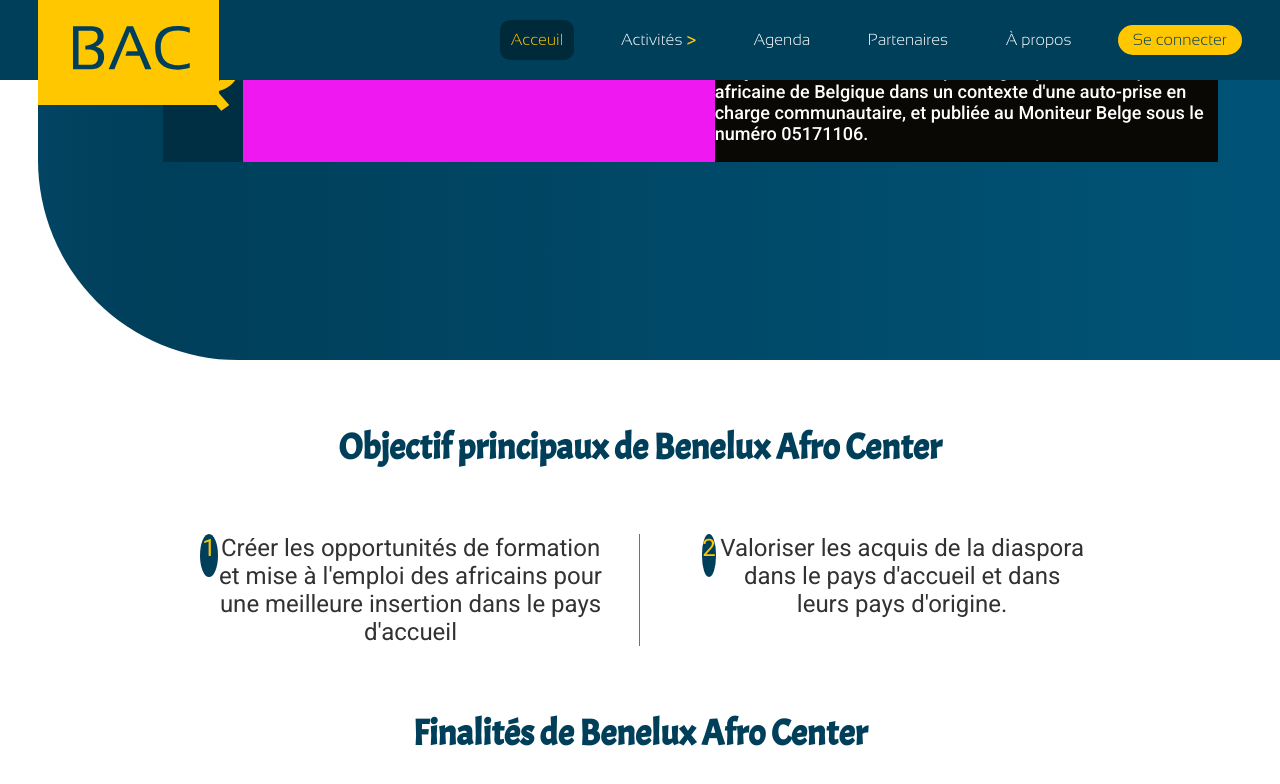
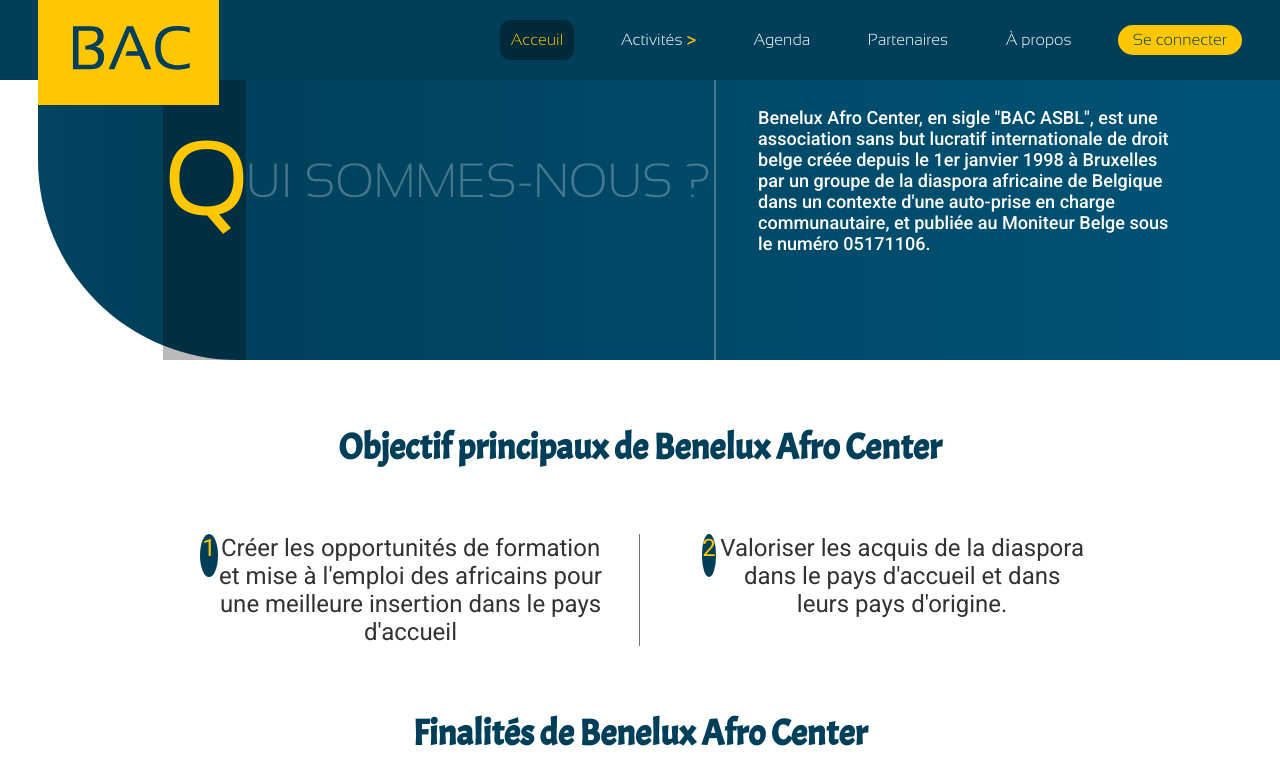
Before and after one commit to Romiale/benelux, a Next.js app: page /apropos in a window 1280 px wide. Shown: the top 784 px of the page. Built offline with nearby package versions, Linux system fonts and the light colour scheme.

Commit message:
perf: Add dependencies

```diff
--- a/pages/apropos.js
+++ b/pages/apropos.js
@@ -1,20 +1,11 @@
 import Layout from "../components/Layout";
 import Styles from "../styles/page_apropos/apropos.module.scss";
+import HeaderPage from "../components/HeaderPage";
 
 const Apropos = () => {
 	return (
- 		<Layout>
-			<div className={Styles.container_intro}>
-				<div className={Styles.container_items}>
-					<div className={Styles.items0}>Q</div>
-					<div className={Styles.items1}>UI SOMMES-NOUS ?</div>
-					<div className={Styles.items2}>
-						<p>
-							Benelux Afro Center, en sigle "BAC ASBL", est une association sans but lucratif internationale de droit belge créée depuis le 1er janvier 1998 à Bruxelles par un groupe de la diaspora africaine de Belgique dans un contexte d'une auto-prise en charge communautaire, et publiée au Moniteur Belge sous le numéro 05171106.
-						</p>
-					</div>
-				</div>
-			</div>
+		<Layout>
+			<HeaderPage/>
 			<div className={Styles.container_objectif}>
 				<h2 className={Styles.container_title}>Objectif principaux de Benelux Afro Center</h2>
 				<div className={Styles.container_objectif_items}>
--- a/styles/page_apropos/apropos.module.scss
+++ b/styles/page_apropos/apropos.module.scss
@@ -1,59 +1,7 @@
 @import '../../styles/mixin_colors.scss';
 @import '../../styles/mixin_typography.scss';
 
-.container_intro {
-	background   : linear-gradient(90deg, rgba(2, 68, 98, 1) 0%, rgba(0, 63, 90, 1) 9%, rgba(0, 83, 118, 1) 97%);
-	color        : white;
-	height       : 45vh;
-	margin       : 0 0 0 3%;
-	border-radius: 0 0 0 200px;
 
-	.container_items {
-		display      : flex;
-		position     : relative;
-		margin-left  : 10%;
-		margin-right : 5%;
-		margin-bottom: 0;
-
-		.items0 {
-			background-color: rgba(0, 0, 0, 0.27);
-			color           : $yello_color;
-			float           : left;
-			font-family     : sansation;
-			font-weight     : 700;
-			font-size       : 6.25rem;
-/* 			text-align      : center;
-			width           : 8.1%;
-			margin-left     : 0;
-			padding-top : 25vh;
-			*/
-		}
-
-		.items1 {
-			background-color: rgb(240, 24, 240);
-			color         : rgba(255, 255, 255, 0.27);
-			width         : 45%;
-			//border-right: grey 2px solid;
-			//text-align    : left;
-			font-size     : 3rem;
-			font-family   : sansation;
-			//padding-top   : 28.5vh;
-		}
-
-		.items2 {
-			@include paragraphe;
-			background-color: rgb(10, 8, 5);
-			width       : 48%;
-			//text-align  : left;
-			font-size   : 1.13rem;
-			font-weight : 500;
-			/* padding     : 14px;
-			padding-left: 130px;
-			padding-top : 25vh;
-			*/
-		}
-	}
-}
 @mixin circle ($width, $height) {
 	.circle {
 		margin-left     : 2%;
```
